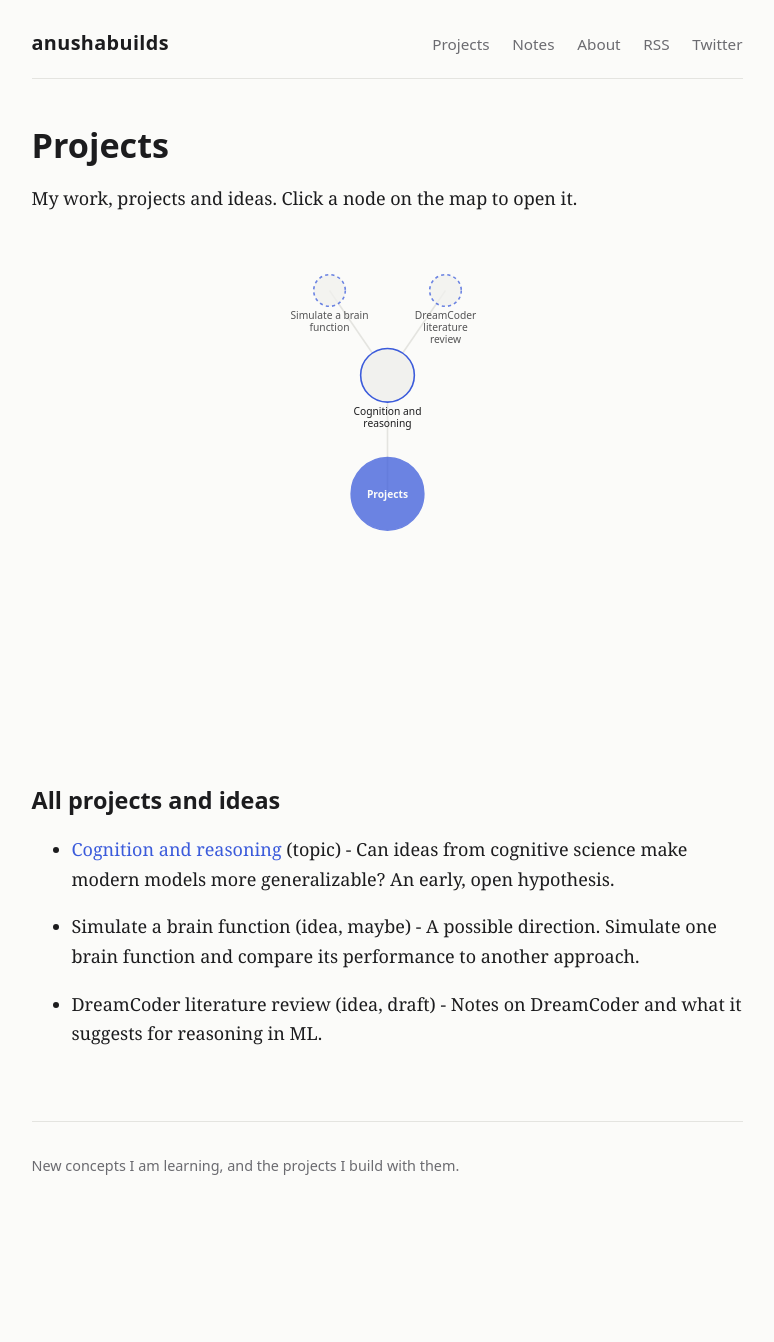
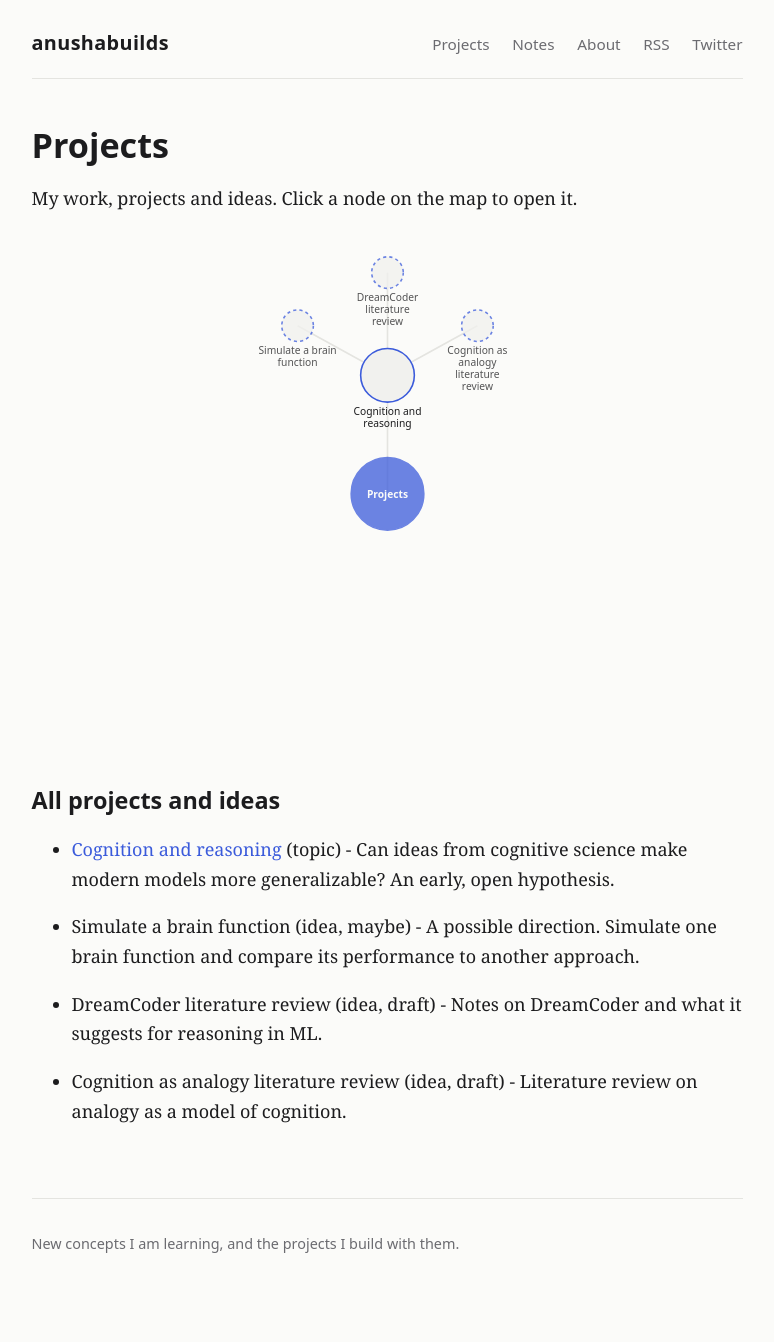
Before and after one commit to AnushaMishra/AnushaMishra.github.io, a Jekyll site: the page built from projects.md, in a window 1280 px wide. Shown: the whole page, without its empty margins (253-1027 px from the left). Built offline with Jekyll 4.4.1, drawn with Linux system fonts in a browser that asks for light colours; before the commit the page ends 1265 px from its top, so only the background shows below that.

Commit message:
Update projects.yml

```diff
--- a/_data/projects.yml
+++ b/_data/projects.yml
@@ -15,3 +15,9 @@
   parent: cognition
   status: draft
   blurb: Notes on DreamCoder and what it suggests for reasoning in ML.
+- id: analogy-review
+  title: Cognition as analogy literature review
+  type: idea
+  parent: cognition
+  status: draft
+  blurb: Literature review on analogy as a model of cognition.
```
